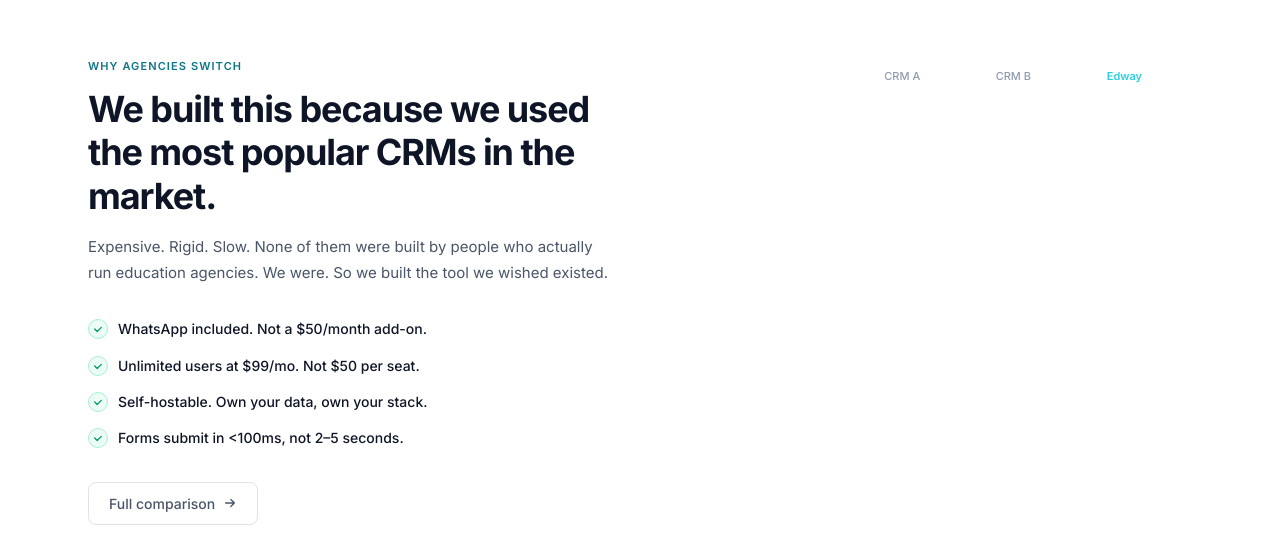
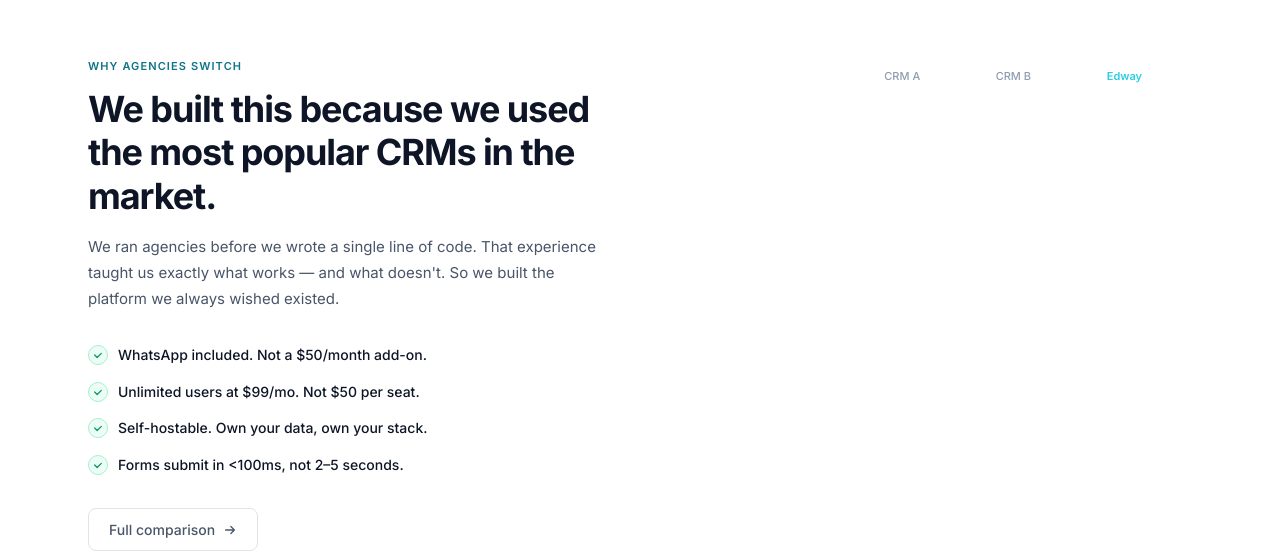
Before and after one commit to hernansaa/edway-web, a Django app: template src/apps/marketing/templates/marketing/home.html in a window 1280 px wide. Shown: the part 5329-5881 px from the top of the page. Run offline with Django 5.2, Linux system fonts and the light colour scheme; the template is opened without the code that fills it, so the values that code supplies are empty; style sheets or scripts are compiled from the project's sources.

Commit message:
Softened 'Why agencies switch' copy

```diff
--- a/src/apps/marketing/templates/marketing/home.html
+++ b/src/apps/marketing/templates/marketing/home.html
@@ -432,7 +432,7 @@
                     We built this because we used the most popular CRMs in the market.
                 </h2>
                 <p style="font-size:15px;color:var(--text-body);line-height:1.75;margin-bottom:32px;">
-                    Expensive. Rigid. Slow. None of them were built by people who actually run education agencies. We were. So we built the tool we wished existed.
+                    We ran agencies before we wrote a single line of code. That experience taught us exactly what works — and what doesn't. So we built the platform we always wished existed.
                 </p>
 
                 <div style="display:flex;flex-direction:column;gap:14px;margin-bottom:32px;">
```
